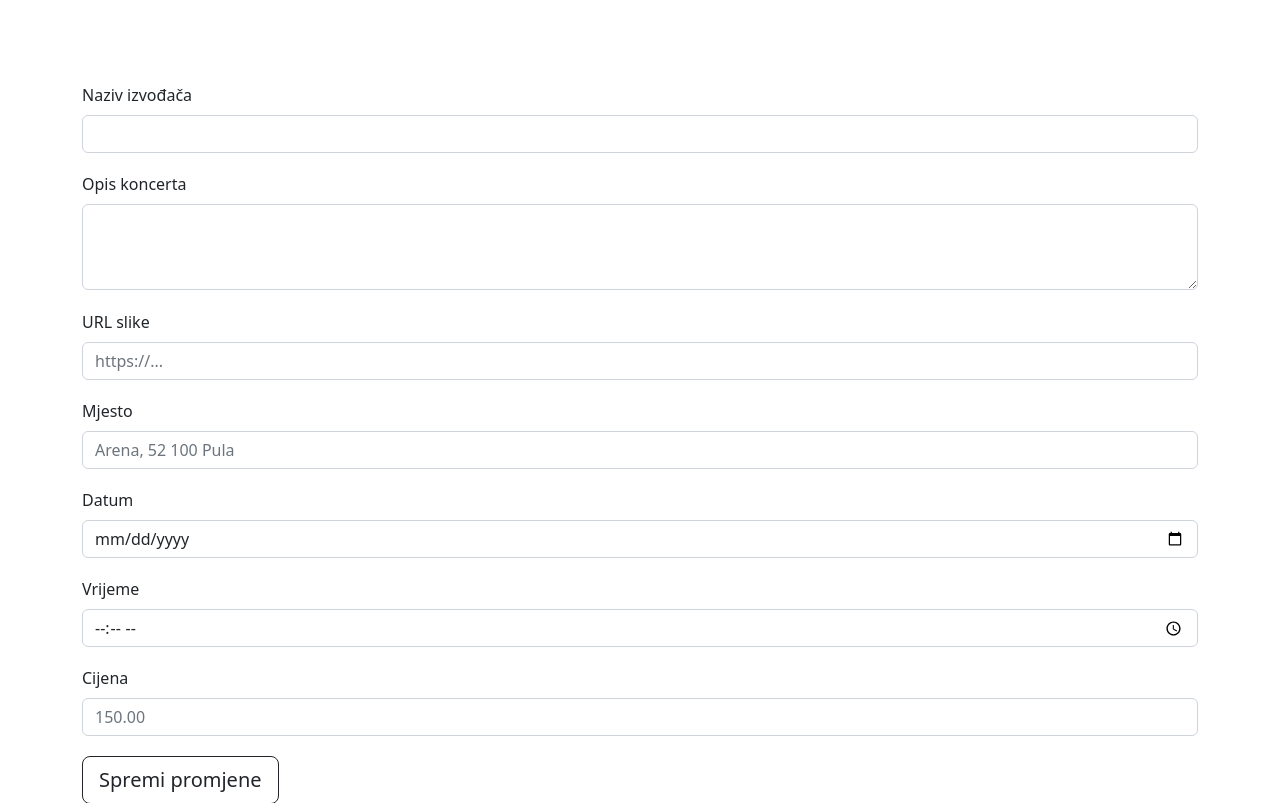
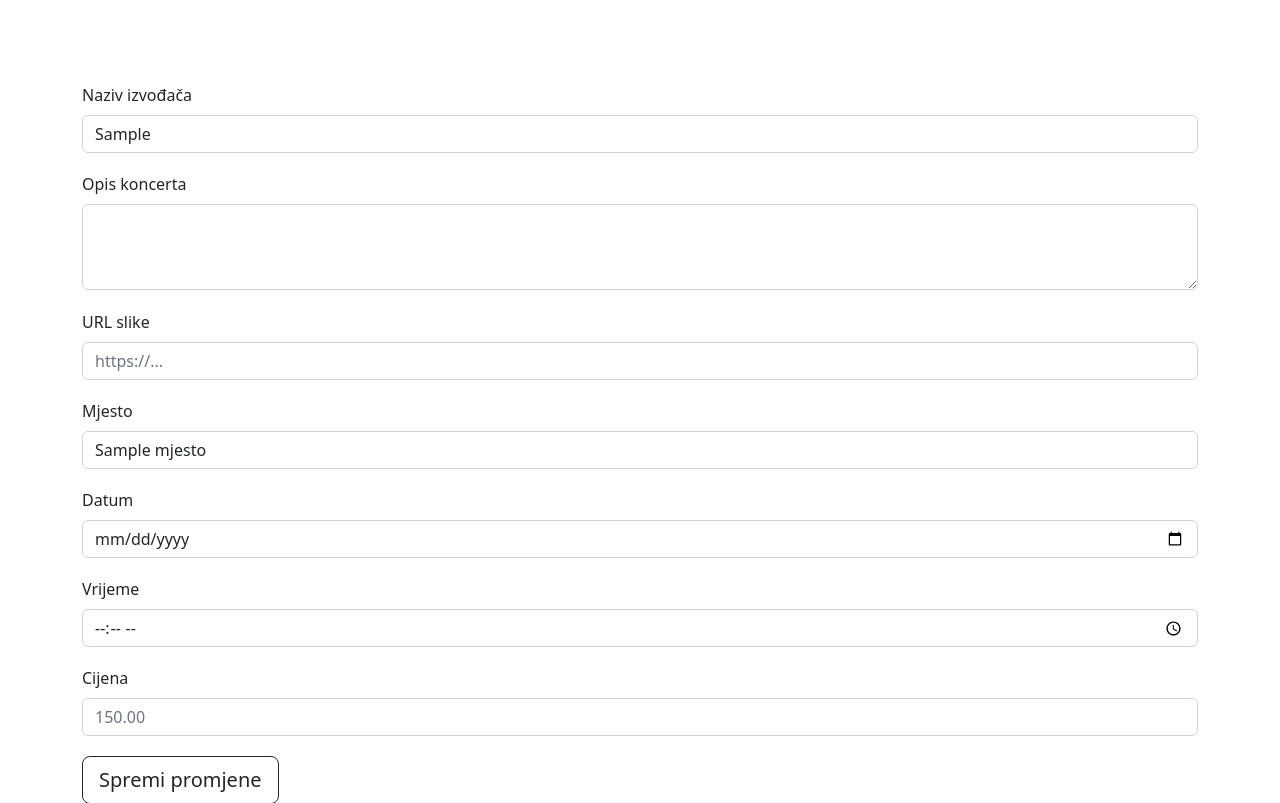
Before and after one commit to marijailic/OneStepBeyond, a Flask app: template templates/admin-promjena-podataka.html in a window 1280 px wide. Shown: the part 400-1203 px from the top of the page. Run offline with Flask 2, Linux system fonts and the light colour scheme; the template is opened without the code that fills it: most values are stand-ins (such as "Sample title", 1, 10 or a date in 2020).

Commit message:
sredila popunjavanje podacima, treba do kraja

```diff
--- a/templates/admin-promjena-podataka.html
+++ b/templates/admin-promjena-podataka.html
@@ -22,11 +22,10 @@
 
     <form method="post">
 
-
         <div class="row">
             <div class="col">
                 <label for="exampleFormControlTextarea1" class="form-label">Naziv izvođača</label>
-                <input name="ime_izvodaca" value="{{request.form['ime_izvodaca']}}" type="text" class="form-control">
+                <input name="ime_izvodaca" value="{{ data[0].ime_izvodaca }}" type="text" class="form-control">
             </div>
         </div>
 
@@ -51,9 +50,9 @@
 
         <div class="row">
             <div class="col">
-                <label for="exampleFormControlTextarea1" class="form-label">Mjesto</label>
-                <input name="mjesto" value="{{request.form['mjesto']}}" type="text" class="form-control"
-                    id="inputAddress" placeholder="Arena, 52 100 Pula">
+                <label for="exampleFormControlTextarea1" class="form-label">Mjesto </label>
+                <input name="mjesto" value="{{ data[0].mjesto }}" type="text" class="form-control" id="inputAddress"
+                    placeholder="Arena, 52 100 Pula">
             </div>
         </div>
 
```
